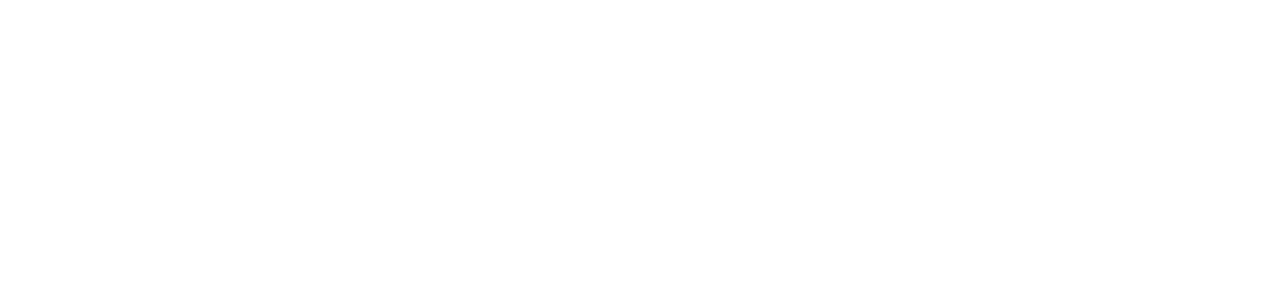
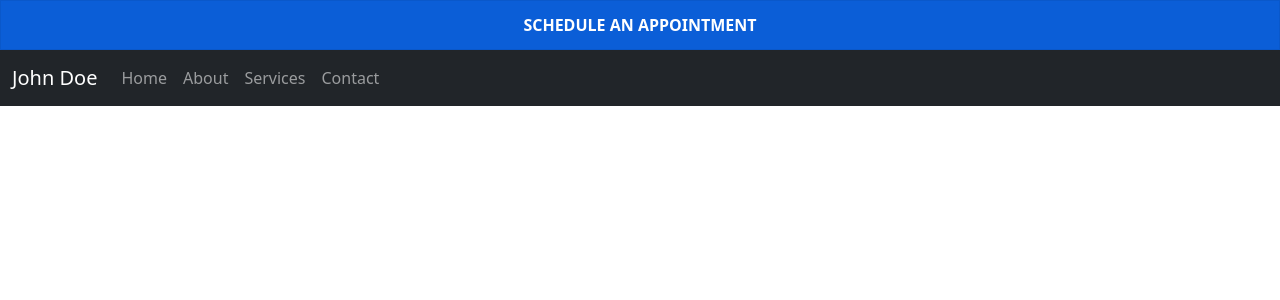
Before and after one commit to nicolasmatthewlee/healthcare-practice, a React (Create React App) app: page / in a window 1280 px wide. Shown: the top 300 px of the page. Built offline with nearby package versions, Linux system fonts and the light colour scheme.

Commit message:
added banner and navbar; for navbar dropdown to work, must import bootstrap

```diff
--- a/src/App.js
+++ b/src/App.js
@@ -1,6 +1,50 @@
 import "bootstrap/dist/css/bootstrap.min.css";
 import "bootstrap-icons/font/bootstrap-icons.css";
+import "bootstrap";
 
 export const App = () => {
-  return <div className="App"></div>;
+  return (
+    <div className="App">
+      <div class="container-fluid p-0">
+        <button
+          className="btn btn-primary w-100 p-0 rounded-0"
+          style={{ height: "50px" }}
+        >
+          <b>SCHEDULE AN APPOINTMENT</b>
+        </button>
+      </div>
+
+      <nav className="navbar navbar-expand-md bg-dark navbar-dark">
+        <div className="container-fluid">
+          <a href="#" className="navbar-brand">
+            John Doe
+          </a>
+          <button
+            type="button"
+            className="navbar-toggler"
+            data-bs-toggle="collapse"
+            data-bs-target="#navbarCollapse"
+          >
+            <i className="navbar-toggler-icon"></i>
+          </button>
+          <div className="navbar-collapse collapse" id="navbarCollapse">
+            <div class="navbar-nav">
+              <a href="#" className="nav-item nav-link">
+                Home
+              </a>
+              <a href="#" className="nav-item nav-link">
+                About
+              </a>
+              <a href="#" className="nav-item nav-link">
+                Services
+              </a>
+              <a href="#" className="nav-item nav-link">
+                Contact
+              </a>
+            </div>
+          </div>
+        </div>
+      </nav>
+    </div>
+  );
 };
--- a/src/index.js
+++ b/src/index.js
@@ -1,6 +1,6 @@
 import React from "react";
 import ReactDOM from "react-dom/client";
-import { App } from "./App";
+import { App } from "./app";
 
 const root = ReactDOM.createRoot(document.getElementById("root"));
 root.render(
```
